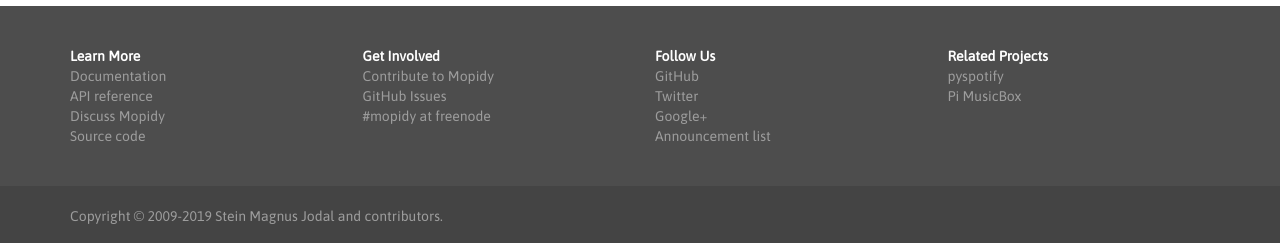
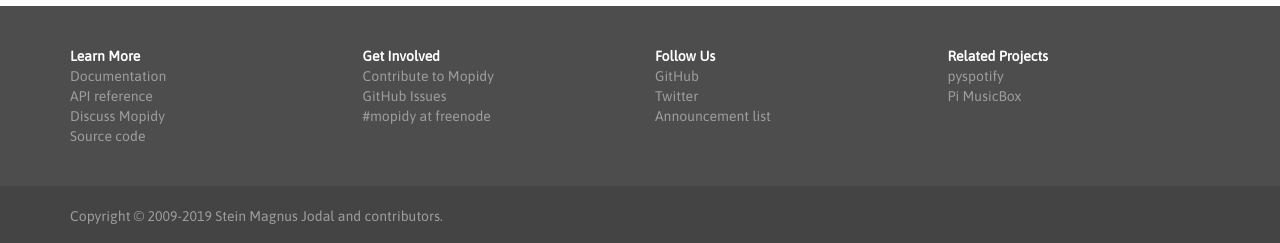
Before and after one commit to mopidy/website, a Jekyll site: the page built from index.html, in a window 1280 px wide and 900 px high, scrolled down 2528 px. Shown: the part 654-897 px from the top of the window. Built offline with Jekyll 4.4.1, drawn with Linux system fonts in a browser that asks for light colours; comment, search, counter and statistics services are not loaded.

Commit message:
Remove Google+ link
I removed the community a few weeks ago, due to the upcoming shutdown of
Google+ next month.

```diff
--- a/_layouts/default.html
+++ b/_layouts/default.html
@@ -82,8 +82,6 @@
               <li><strong>Follow Us</strong></li>
               <li><a href="https://github.com/mopidy">GitHub</a></li>
               <li><a href="https://twitter.com/mopidy">Twitter</a></li>
-              <li><a href="https://plus.google.com/u/0/communities/111233698354110067290">
-                Google+</a></li>
               <li><a href="https://groups.google.com/d/forum/mopidy">
                 Announcement list</a></li>
             </ul>
```
